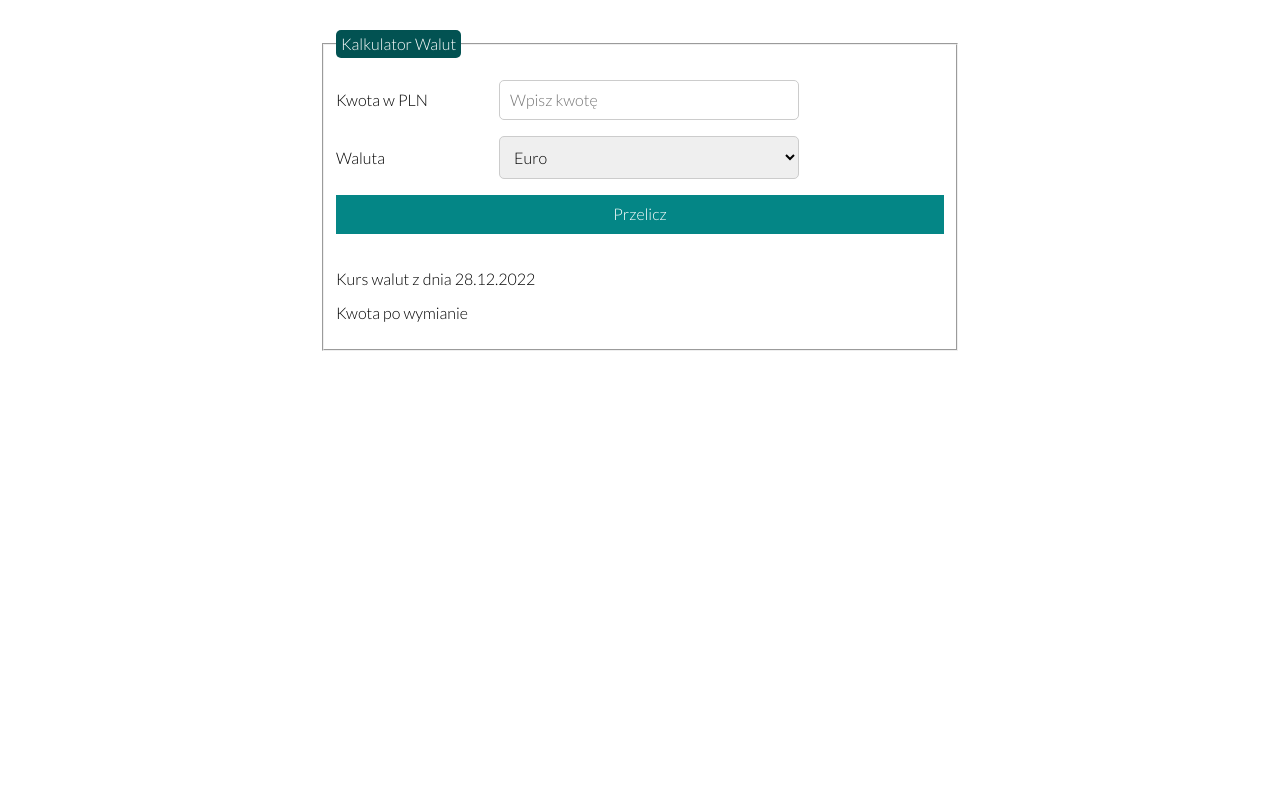
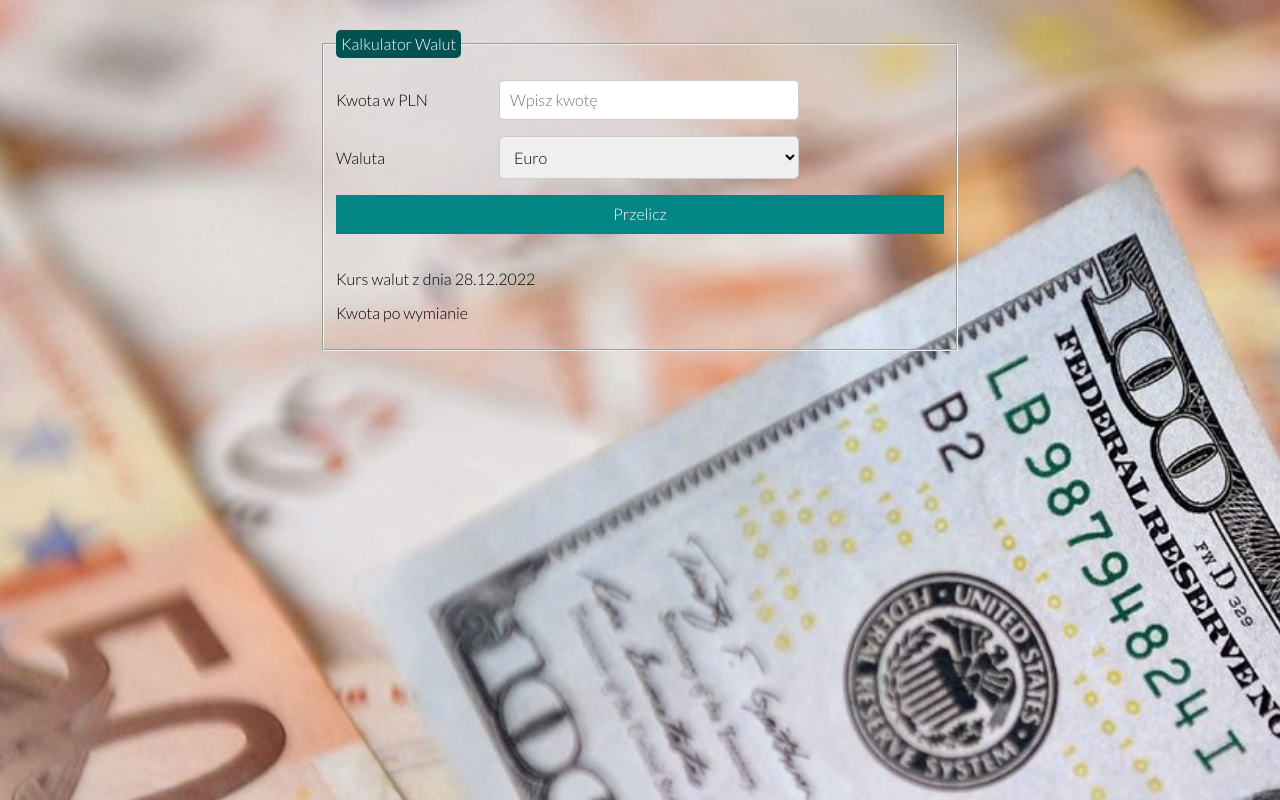
Before and after one commit to saimoNN37/Calculator, a plain HTML site: page index.html in a window 1280 px wide. Drawn offline with nearby package versions, Linux system fonts and the light colour scheme.

Commit message:
added background image

```diff
--- a/css/style.css
+++ b/css/style.css
@@ -7,4 +7,8 @@ html {
 }
 body{
     font-family: 'Lato', sans-serif;
+    background-image: url("../images/background.jpg");
+    background-size: 2000px auto;
+    background-repeat: no-repeat;
+
 }
```
Also changed, not shown: images/background.jpg (added).
